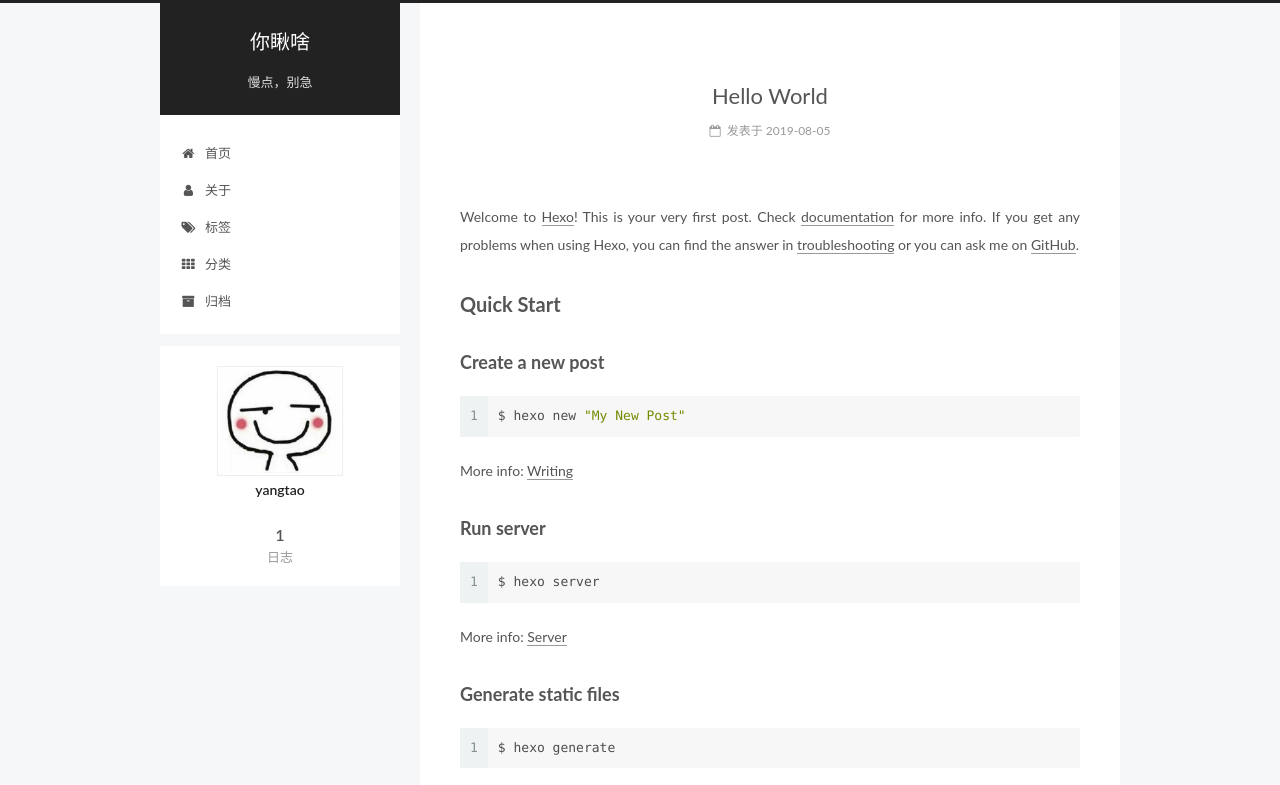
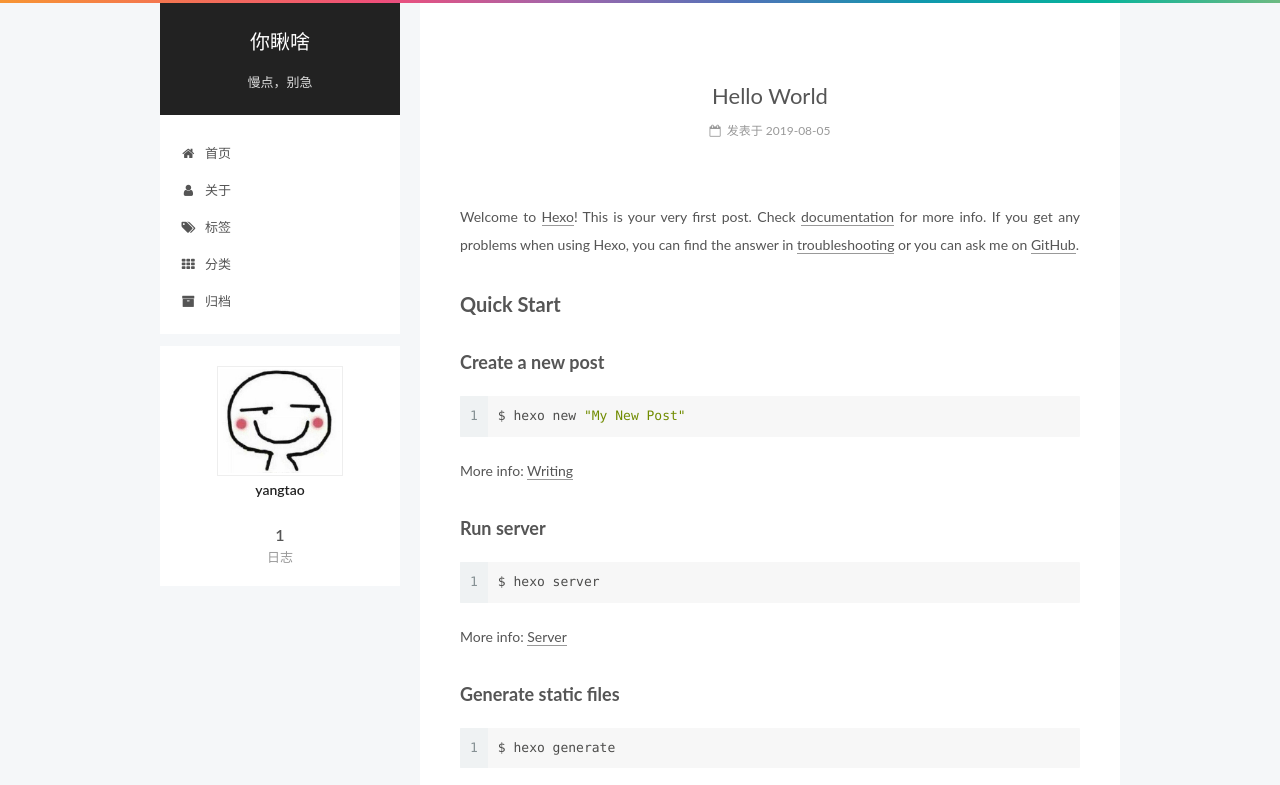
Before and after one commit to harlan777/harlan777.github.io, a plain HTML site: page index.html in a window 1280 px wide. Shown: the top 785 px of the page. Drawn offline with Linux system fonts and the light colour scheme.

Commit message:
Site updated: 2019-08-06 14:43:21

```diff
--- a/css/main.css
+++ b/css/main.css
@@ -1097,7 +1097,8 @@ pre .javascript .function {
 }
 .headband {
   height: 3px;
-  background: #222;
+  background: #8b5a00;
+  background-image: linear-gradient(90deg, #f79533 0%, #f37055 15%, #ef4e7b 30%, #a166ab 44%, #5073b8 58%, #1098ad 72%, #07b39b 86%, #6dba82 100%);
 }
 .site-meta {
   margin: 0;
@@ -1823,7 +1824,7 @@ pre .javascript .function {
   width: 4px;
   height: 4px;
   border-radius: 50%;
-  background: #03d4bf;
+  background: #55f770;
 }
 .links-of-blogroll {
   font-size: 13px;
```
